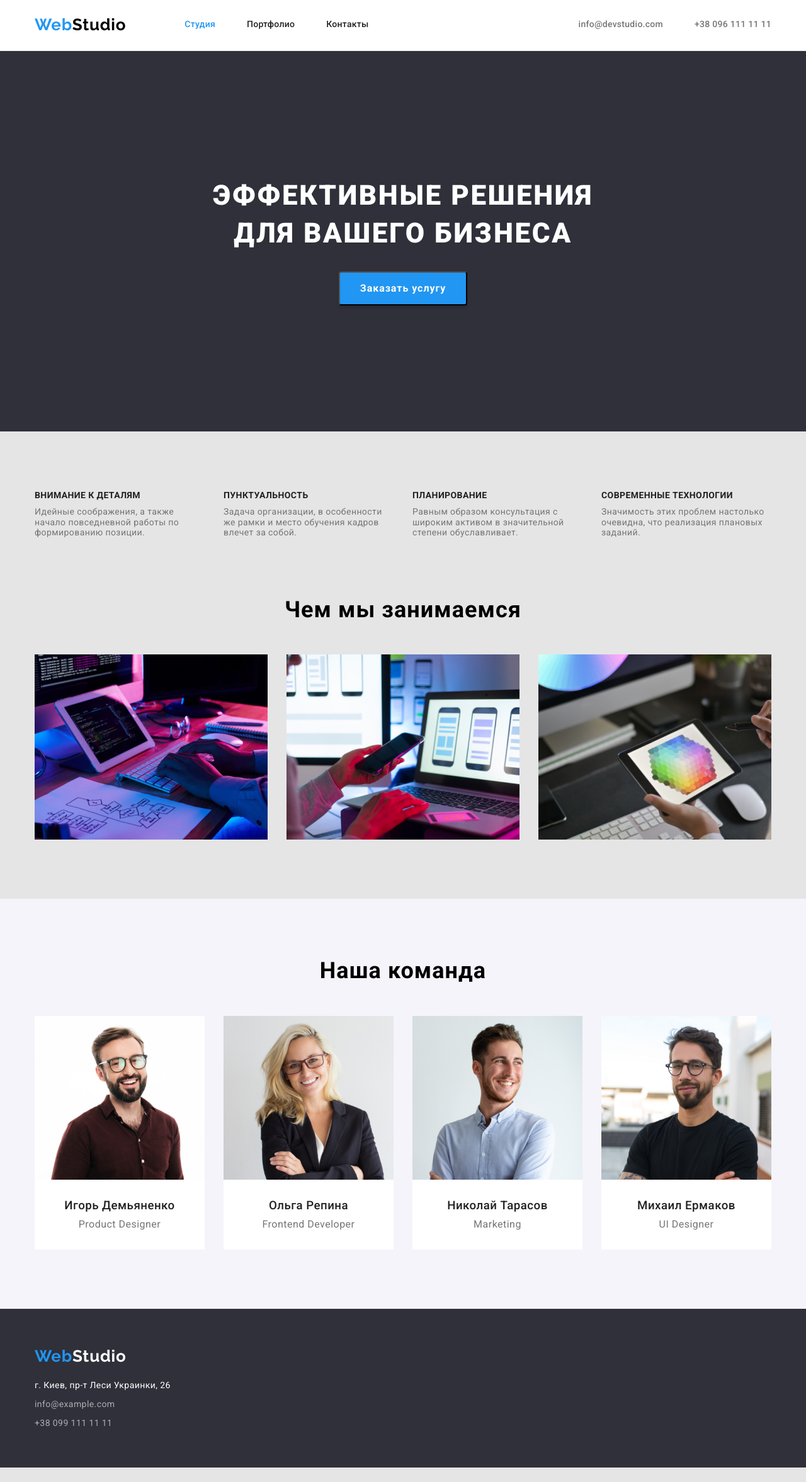
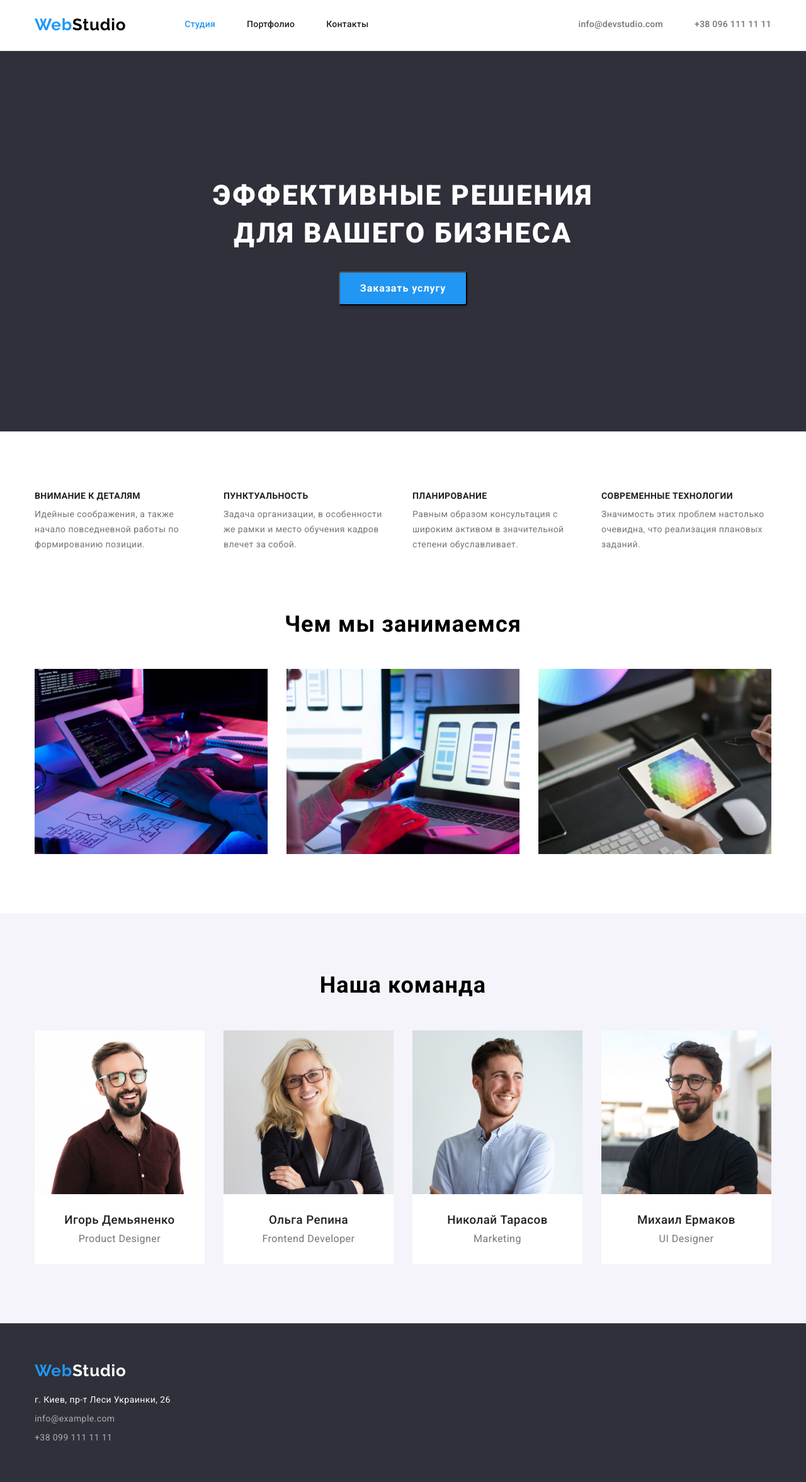
Before and after one commit to adv555/goit-markup-hw-03, a plain HTML site: page index.html in a window 1280 px wide. Shown: the whole page at 63% size. Before the commit the page ends 2330 px from the top, so only its background shows below. Drawn offline with nearby package versions, Linux system fonts and the light colour scheme.

Commit message:
Исправлены ошибки (section paddings, cards- border, background, hero width)

```diff
--- a/css/styles.css
+++ b/css/styles.css
@@ -8,7 +8,7 @@
   --white-color: #ffffff;
   --black-color: #000000;
   --accent-color: #2196f3;
-  --body-bg-light: #e5e5e5;
+  /* --body-bg-light: #e5e5e5; */
   --body-bg-dark: #2f303a;
   --body-bg-accent: #f5f4fa;
   --section-pt: 94px;
@@ -18,7 +18,7 @@
 
 body {
   font-family: var(--main-font);
-  background-color: var(--body-bg-light);
+  background-color: var(--white-color);
 }
 h1,
 h2,
@@ -100,9 +100,7 @@ img {
 /* ======= END COMPONENTS ======= */
 
 /* ======= HEADER ======= */
-.header {
-  background-color: var(--white-color);
-}
+
 .logo {
   margin-right: 93px;
 }
@@ -114,6 +112,8 @@ img {
   padding-top: 24px;
   padding-bottom: 25px;
   border-bottom: 1px solid #ececec;
+
+  background-color: var(--white-color);
 }
 
 .header .container {
@@ -121,9 +121,9 @@ img {
   align-items: center;
 }
 
+.nav,
 .nav-list,
-.contact-list,
-.nav {
+.contact-list {
   display: flex;
   align-items: center;
 
@@ -148,6 +148,7 @@ img {
 .contact-link:focus {
   color: var(--accent-color);
 }
+
 .nav-link {
   color: var(--primary-text-color);
 }
@@ -160,8 +161,7 @@ img {
 .hero .container {
   padding-top: 200px;
   padding-bottom: 200px;
-  padding-left: 252px;
-  padding-right: 252px;
+  width: 696px;
 
   text-align: center;
 }
@@ -194,7 +194,7 @@ img {
 /* ======= END HERO ======= */
 
 /* ======= ABOUT ======= */
-.about .container {
+.about {
   padding-top: var(--section-pt);
   padding-bottom: var(--section-pb);
 }
@@ -222,27 +222,26 @@ img {
   margin-bottom: 10px;
 
   font-weight: 700;
-  line-height: 1.14;
+  line-height: 1.17;
   text-transform: uppercase;
   color: var(--primary-text-color);
 }
 .about-item-description {
-  line-height: 1.17;
+  line-height: 1.71;
   color: var(--secondary-text-color);
 }
 /* ======= END ABOUT ======= */
 
 /* ======= SERVICES ======= */
-.services .container {
-  /* padding-top: var(--section-pt); */
+.services {
   padding-bottom: var(--section-pb);
 }
+
 .services-list {
   display: flex;
   flex-wrap: wrap;
   margin-left: calc(-1 * var(--card-gap));
   margin-top: calc(-1 * var(--card-gap));
-  /* justify-content: space-between; */
 }
 .services-item {
   flex-basis: calc(100% / 3 - var(--card-gap));
@@ -253,12 +252,12 @@ img {
 /* ======= END SERVICES  ======= */
 
 /* ======= OUR TEAM ======= */
+
 .team {
-  background-color: var(--body-bg-accent);
-}
-.team .container {
   padding-top: var(--section-pt);
   padding-bottom: var(--section-pb);
+
+  background-color: var(--body-bg-accent);
 }
 
 .team-list {
@@ -298,7 +297,7 @@ img {
 /* ======= END OUR TEAM ======= */
 
 /* ======= FOOTER ======= */
-.footer .container {
+.footer {
   padding-top: 60px;
   padding-bottom: 60px;
 }
@@ -343,8 +342,9 @@ img {
 
 .filter-list {
   display: flex;
-  padding-bottom: 34px;
   justify-content: center;
+
+  margin-bottom: 50px;
 }
 
 .filter-item {
@@ -390,7 +390,7 @@ img {
   margin-left: var(--card-gap);
   margin-top: var(--card-gap);
 
-  border: 1px solid #eeeeee;
+  border: 0;
   background-color: var(--white-color);
 }
 
@@ -399,6 +399,8 @@ img {
   padding-bottom: 20px;
   padding-left: 24px;
   padding-right: 24px;
+
+  border: 1px solid #eeeeee;
 }
 
 .gallery-card-title {
```
